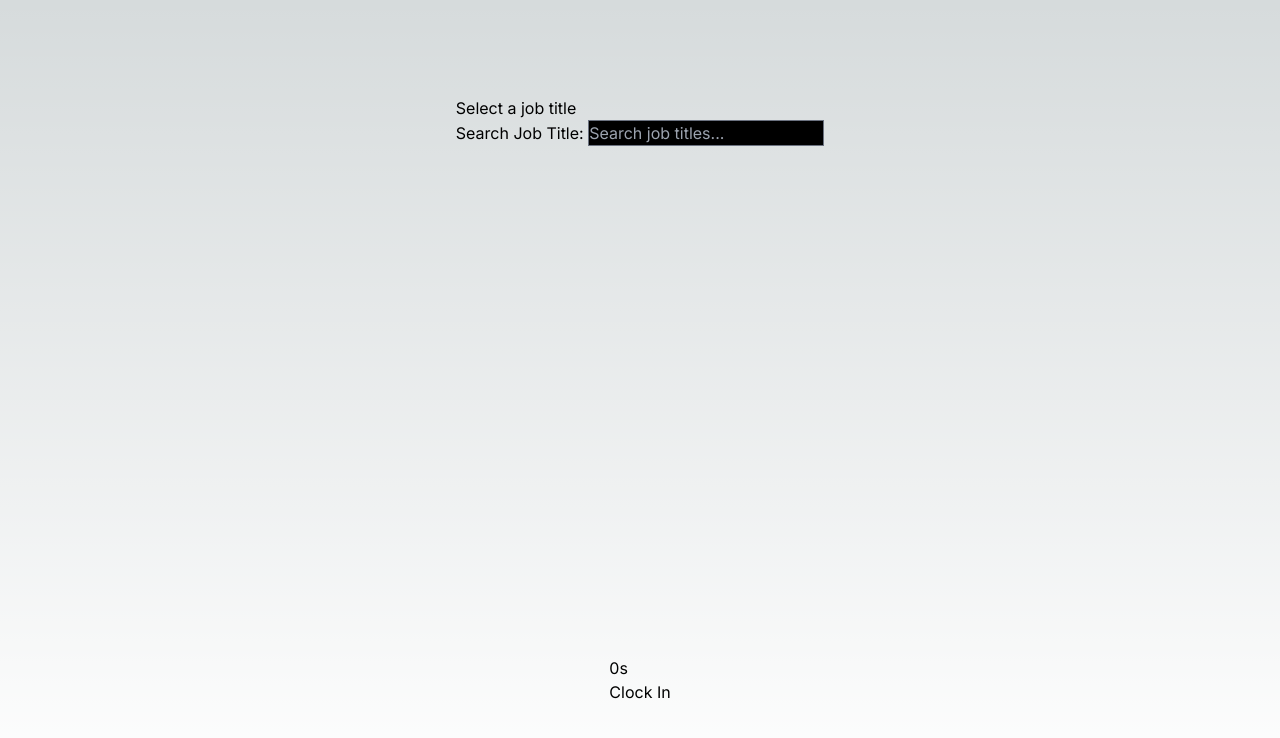
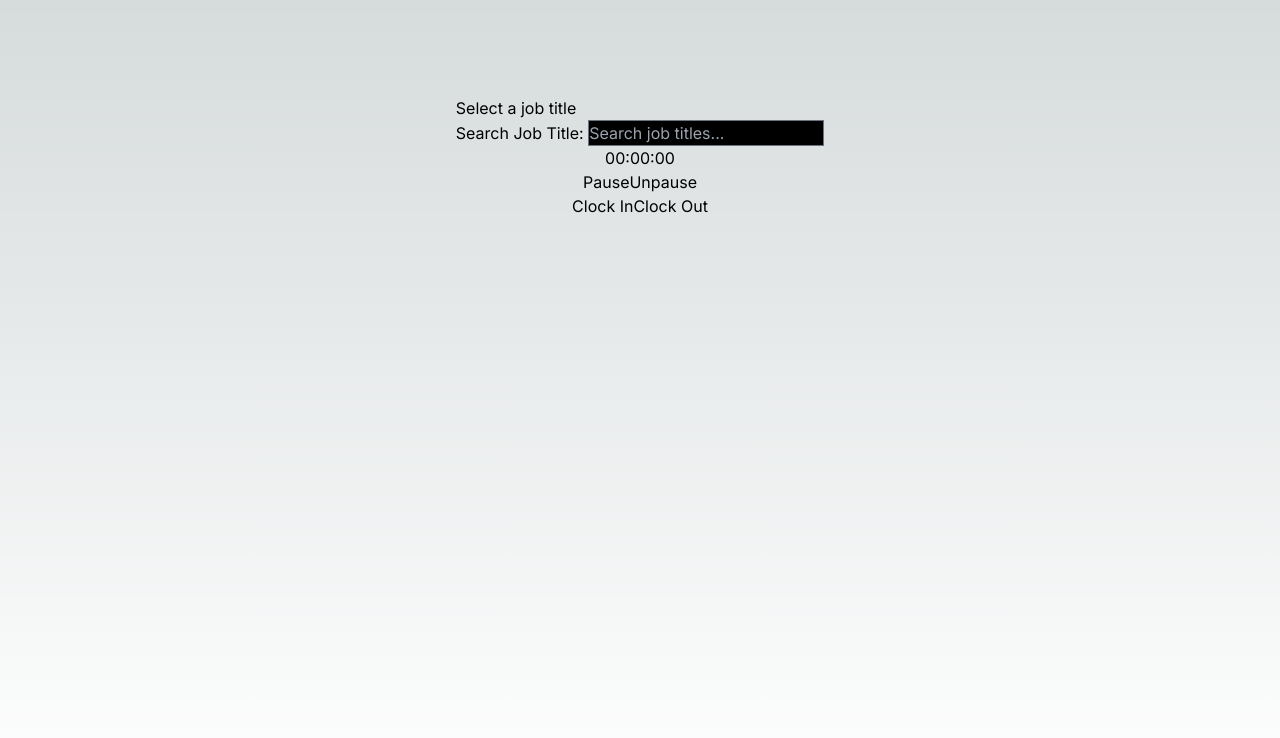
Before and after one commit to thatblockhead/clock-in, a Next.js app: page / in a window 1280 px wide. Shown: the top 738 px of the page. Built offline with nearby package versions, Linux system fonts and the light colour scheme.

Commit message:
integrate timer display and buttons into home component

```diff
--- a/app/page.tsx
+++ b/app/page.tsx
@@ -1,6 +1,13 @@
+"use client"
+
 import { useEffect, useState } from "react";
-import JobTitleSelector from "@/components/JobTitleSelector";
-import Timer from "@/components/Timer";
+import { useTimer } from "../hooks/useTimer";
+import ClockInButton from "../components/buttons/ClockInButton";
+import ClockOutButton from "../components/buttons/ClockOutButton";
+import PauseButton from "../components/buttons/PauseButton";
+import UnpauseButton from "../components/buttons/UnpauseButton";
+import TimerDisplay from "../components/TimerDisplay";
+import JobTitleSelector from "../components/JobTitleSelector";
 
 type Session = {
   startTime: number;
@@ -10,6 +17,7 @@ type Session = {
 
 export default function Home() {
   const [sessions, setSessions] = useState<Session[]>([]);
+  const { time, isActive, clockIn, clockOut, pause, unpause } = useTimer();
 
   const handleNewSession = (newSession: Session) => {
     setSessions([...sessions, newSession]);
@@ -38,9 +46,17 @@ export default function Home() {
   }, []);
 
   return (
-    <main className="flex min-h-screen flex-col items-center justify-between p-24">
+    <main className="flex min-h-screen flex-col items-center p-24">
       <JobTitleSelector />
-      <Timer />
+      <TimerDisplay time={time} />
+      <div>
+        <PauseButton pause={pause} />
+        <UnpauseButton unpause={unpause} />
+      </div>
+      <div>
+        <ClockInButton clockIn={clockIn} handleNewSession={handleNewSession}/>
+        <ClockOutButton clockOut={clockOut} handleUpdateSession={handleUpdateSession} />
+      </div>
     </main>
-  )
+  );
 }
--- a/components/TimerDisplay.tsx
+++ b/components/TimerDisplay.tsx
@@ -2,7 +2,7 @@ type TimerDisplayProps = {
     time: number;
 };
 
-export const TimerDisplay: React.FC<TimerDisplayProps> = ({ time }) => {
+export default function TimerDisplay({ time }: TimerDisplayProps) {
     const hours = Math.floor(time / 3600);
     const minutes = Math.floor((time % 3600) / 60);
     const seconds = time % 60;
@@ -12,4 +12,4 @@ export const TimerDisplay: React.FC<TimerDisplayProps> = ({ time }) => {
         .padStart(2, "0")}:${seconds.toString().padStart(2, "0")}`;
 
     return <h1>{formattedTime}</h1>;
-};
+}
--- a/components/buttons/ClockInButton.tsx
+++ b/components/buttons/ClockInButton.tsx
@@ -1,12 +1,11 @@
 import React from 'react';
-import { useTimer } from '../../hooks/useTimer';
 
 type ClockInButtonProps = {
+  clockIn: () => void;
   handleNewSession: (newSession: any) => void;
 };
 
-const ClockInButton: React.FC<ClockInButtonProps> = ({ handleNewSession }) => {
-  const { clockIn } = useTimer();
+const ClockInButton: React.FC<ClockInButtonProps> = ({ clockIn, handleNewSession }) => {
 
   const handleClick = () => {
     clockIn();
--- a/components/buttons/ClockOutButton.tsx
+++ b/components/buttons/ClockOutButton.tsx
@@ -1,16 +1,13 @@
-import React from 'react';
-import { useTimer } from '../../hooks/useTimer';
-
 type ClockOutButtonProps = {
+  clockOut: () => void;
   handleUpdateSession: (updatedSession: any) => void;
 };
 
-const ClockOutButton: React.FC<ClockOutButtonProps> = ({ handleUpdateSession }) => {
-  const { clockOut, time } = useTimer();
+const ClockOutButton: React.FC<ClockOutButtonProps> = ({ clockOut, handleUpdateSession }) => {
 
   const handleClick = () => {
     clockOut();
-    handleUpdateSession({ endTime: Date.now(), totalTime: time });
+    handleUpdateSession({ endTime: Date.now() });
   };
 
   return (
--- a/components/buttons/PauseButton.tsx
+++ b/components/buttons/PauseButton.tsx
@@ -1,9 +1,8 @@
-import React from 'react';
-import { useTimer } from '../../hooks/useTimer';
+type PauseButtonProps = {
+  pause: () => void;
+};
 
-const PauseButton: React.FC = () => {
-  const { pause } = useTimer();
-
+const PauseButton: React.FC<PauseButtonProps> = ({ pause }) => {
   return (
     <button onClick={pause}>Pause</button>
   );
--- a/components/buttons/UnpauseButton.tsx
+++ b/components/buttons/UnpauseButton.tsx
@@ -1,9 +1,8 @@
-import React from 'react';
-import { useTimer } from '../../hooks/useTimer';
+type UnpauseButtonProps = {
+  unpause: () => void;
+};
 
-const UnpauseButton: React.FC = () => {
-  const { unpause } = useTimer();
-
+const UnpauseButton: React.FC<UnpauseButtonProps> = ({ unpause }) => {
   return (
     <button onClick={unpause}>Unpause</button>
   );
```
